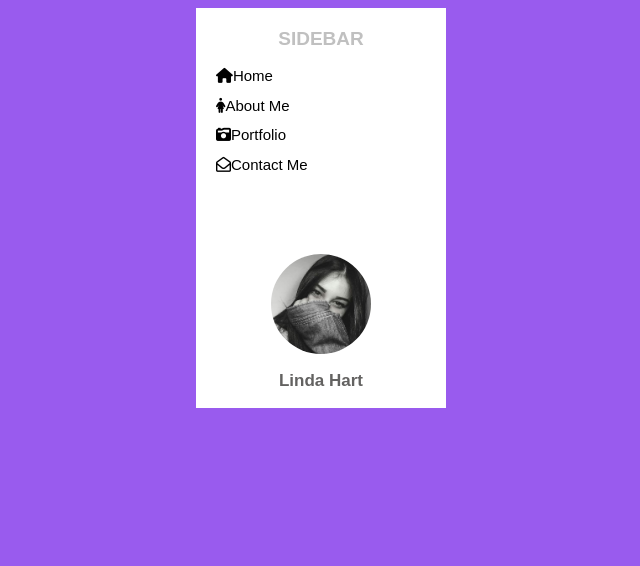
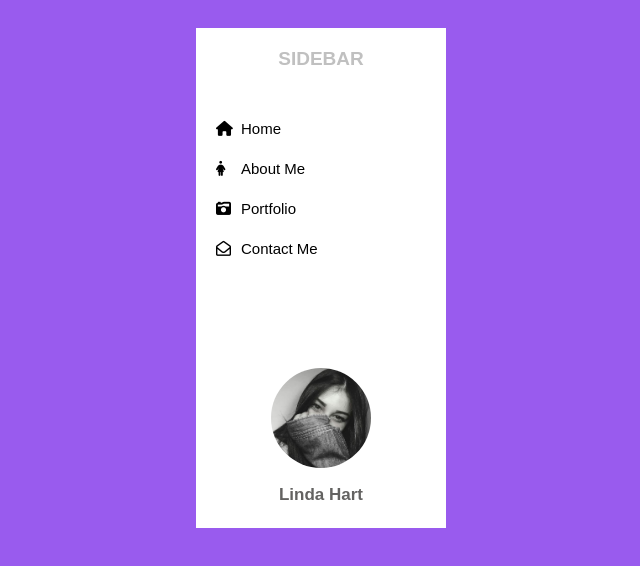
Before and after one commit to Mayra234/rejilla-morada, a plain HTML site: page index.html in a window 1280 px wide. Shown: the whole page, without its empty margins (319-959 px from the left). Drawn offline with Linux system fonts and the light colour scheme.

Commit message:
Se corrigen espacios de los iconos y margenes de los demás campos

```diff
--- a/index.css
+++ b/index.css
@@ -6,19 +6,19 @@ body {
 }
 
 .content {
+  margin-top: 20px;
   background: white;
   width: 250px;
-  height: 400px;
+  height: 500px;
   display: flex;
   flex-direction: column;
 }
 
 .sidebar {
-  height: 90px;
+  height: 60px;
   text-align: center;
   padding-top: 20px;
   display: flex;
-  box-sizing: border-box;
   justify-content: center;
   color: silver;
   font-weight: bold;
@@ -28,7 +28,7 @@ body {
 
 .button-menu {
   padding-left: 20px;
-  height: 60px;
+  height: 40px;
   display: flex;
   justify-content: flex-start;
   align-items: center;
@@ -43,8 +43,12 @@ body {
   color: #9b5ceb;
 }
 
+.icon {
+  min-width: 25px;
+}
+
 .profile {
-  padding-top: 75px;
+  padding-top: 100px;
   box-sizing: border-box;
   display: flex;
   flex-direction: column;
--- a/index.html
+++ b/index.html
@@ -14,22 +14,30 @@
   <body>
     <div class="content">
       <div class="sidebar">SIDEBAR</div>
-      <button class="button-menu">
-        <i class="fas fa-home"></i>
-        Home
-      </button>
-      <button class="button-menu">
-        <i class="fas fa-female"></i>
-        About Me
-      </button>
-      <button class="button-menu">
-        <i class="fas fa-camera-retro"></i>
-        Portfolio
-      </button>
-      <button class="button-menu">
-        <i class="far fa-envelope-open"></i>
-        Contact Me
-      </button>
+      <div class="button-menu">
+        <div class="icon">
+          <i class="fas fa-home"></i>
+        </div>
+        <p class="name-menu">Home</p>
+      </div>
+      <div class="button-menu">
+        <div class="icon">
+          <i class="fas fa-female"></i>
+        </div>
+        <p class="name-menu">About Me</p>
+      </div>
+      <div class="button-menu">
+        <div class="icon">
+          <i class="fas fa-camera-retro"></i>
+        </div>
+        <p class="name-menu">Portfolio</p>
+      </div>
+      <div class="button-menu">
+        <div class="icon">
+          <i class="far fa-envelope-open"></i>
+        </div>
+        <p class="name-menu">Contact Me</p>
+      </div>
       <div class="profile">
         <img src="img/avatar-3.jpg" alt="" class="img-profile" />
         <p class="name-profile">Linda Hart</p>
```
